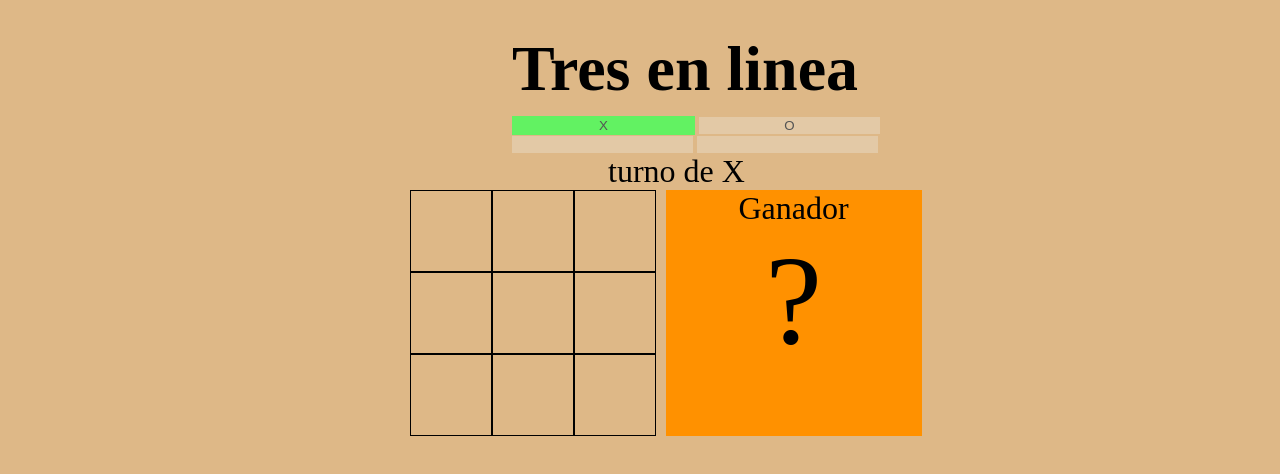
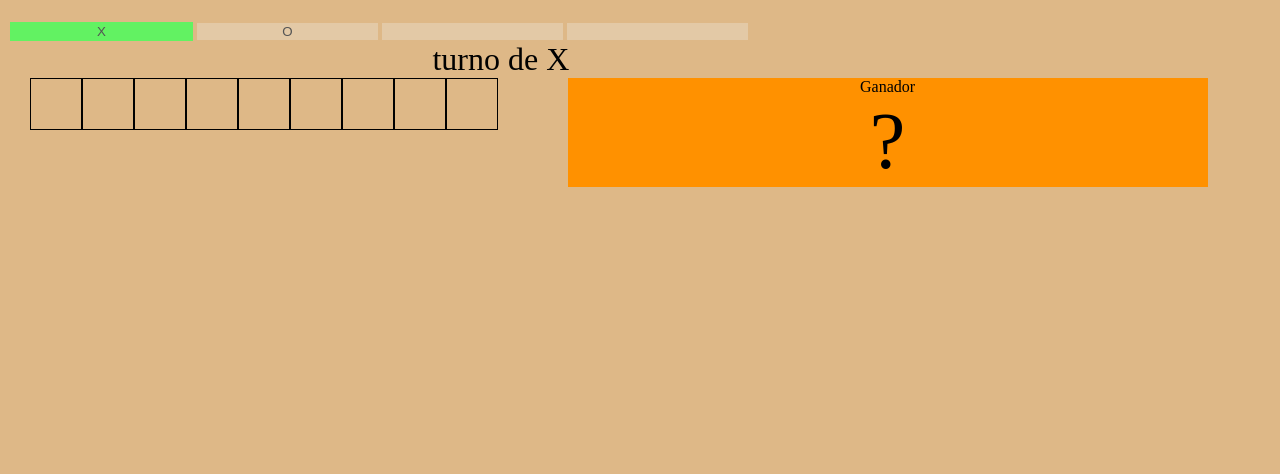
Before and after one commit to davidbaez1/triqui, a plain HTML site: page index.html in a window 1280 px wide. Drawn offline with Linux system fonts and the light colour scheme.

Commit message:
Update css.css
1920

```diff
--- a/css.css
+++ b/css.css
@@ -306,3 +306,83 @@ input{
         100%{left: 0%;}
     }
 }
+
+@media (max-width:1920px){
+    body{
+        background-color: burlywood;
+    }
+    h1{
+        font-size: 2rem;
+    }
+    #container-padre div{
+        border: 1px solid black;
+        width: 50px;
+        height: 50px;
+        font-size: 2rem;
+        text-align:center;
+        cursor: pointer;
+    }
+    #container-padre{
+        width: 42%;
+        height: 50%;
+        display:flex;
+        flex-wrap: wrap;
+        position: relative;
+        margin-left: 30px;
+    }
+    #container-ganador{
+        width: 50%;
+        text-align: center;
+        position: relative;
+    }
+    #p3{
+        font-size:1rem;
+    }
+    #p2{
+        margin-top: 0%;
+        font-size:5rem;
+    }
+    .container-hijastro{
+        width: 100%;
+        margin-right: 10%;
+    }
+    #btnjuegoNuevo{
+        width: 100%;
+        font-size: 1rem;
+        border-radius: 10px;
+        margin:auto;
+    }
+    .container-titulo{
+        display: none;
+    }
+    .container_x_y_o{
+        width: 100%;
+        margin-left: 10px;
+    }
+
+    #container{
+        display: flex;
+        width: 100%;
+
+    }
+    #turno{
+        font-size: 2rem;
+        margin-left: 33%;
+   }
+   @keyframes movimiento{
+    0%{right: 0%;}
+    100%{right: 24%;}
+    }
+    @keyframes movimiento2{
+        0%{left: 0%;}
+        100%{left: 24%;}
+    }
+    @keyframes movimiento3{
+        0%{right: 24%;}
+        100%{right: 0%;}
+    }
+    @keyframes movimiento4{
+        0%{left: 24%;}
+        100%{left: 0%;}
+    }
+}
```
